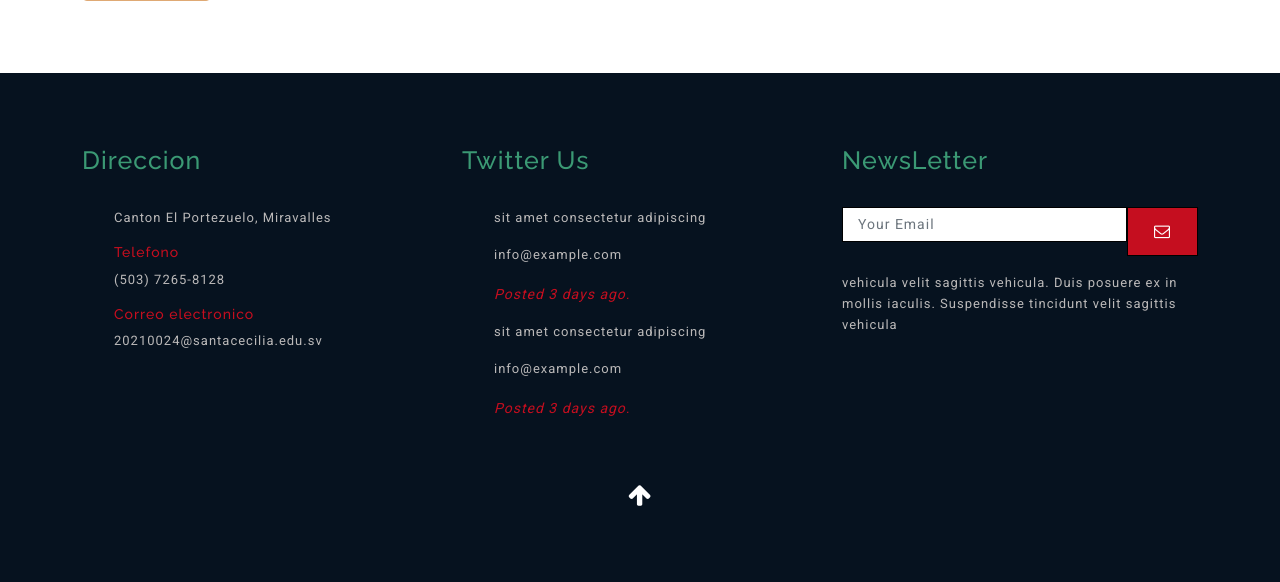
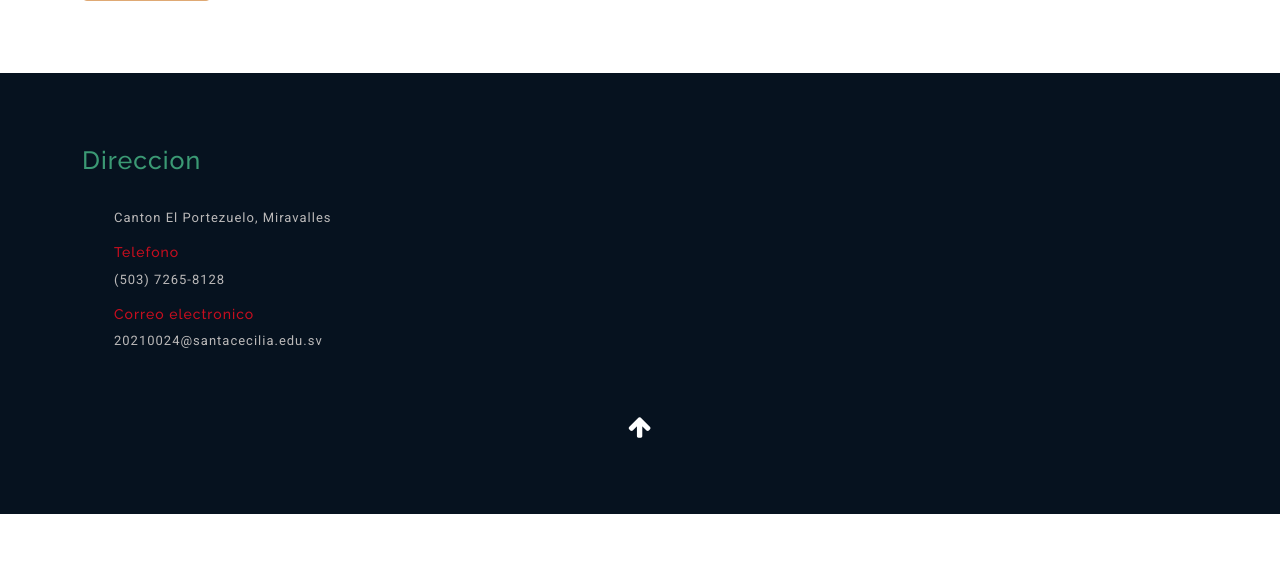
Before and after one commit to Bondanza/PTC2023, a PHP site: page / in a window 1280 px wide. Shown: the part 3913-4495 px from the top of the page. After the commit the page ends 4427 px from the top, so only its background shows below. Run offline with PHP 8.4, Linux system fonts and the light colour scheme; some libraries are stand-ins or nearby versions.

Commit message:
retoques indexphp

```diff
--- a/index.php
+++ b/index.php
@@ -35,7 +35,7 @@
 
 <body>
   <!-- //banner -->
-  <div class="banner-left-side" id="home">
+  <div class="banner-left-side" >
     <!-- header -->
     <div class="headder-top">
       <!-- nav -->
@@ -77,7 +77,7 @@
 
     <!-- //header -->
     <!-- banner -->
-    <div class="main-banner text-center">
+    <div class="main-banner text-center" id="home" >
       <div class="container">
         <div class="social-icons mb-lg-4 mb-3">
           <ul>
@@ -153,7 +153,7 @@
             <img src="images/ab1.jpg" alt="news image" class="img-fluid">
             <div class="ser-text-wthree mt-3">
               <a href="/estadia.html" > Estadía </a>
-              <p class="mt-2"> Escoge entre una amplia variedad de habitaciones </p>
+              <p class="mt-2"> Escoge entre una amplia variedad de habitaciones de gran comodidad</p>
             </div>
           </div>
         </div>
@@ -288,53 +288,12 @@
             </div>
           </div>
         </div>
-        <div class="footer-bottom-info col-lg-4 col-md-4 ">
-          <h4 class="pb-lg-4 pb-md-3 pb-3 ">Twitter Us</h4>
-          <div class="footer-office-hour">
-            <ul>
-              <li>
-                <p>sit amet consectetur adipiscing</p>
-              </li>
-              <li class="my-1">
-                <p>
-                  <a href="mailto:info@example.com">info@example.com</a>
-                </p>
-              </li>
-              <li class="mb-3">
-                <span class="font-italic">Posted 3 days ago.</span>
-              </li>
-              <li>
-                <p>sit amet consectetur adipiscing</p>
-              </li>
-              <li class="my-1">
-                <p>
-                  <a href="mailto:info@example.com">info@example.com</a>
-                </p>
-              </li>
-              <li>
-                <span class="font-italic">Posted 3 days ago.</span>
-              </li>
-            </ul>
-          </div>
-        </div>
-        <div class="footer-bottom-info col-lg-4 col-md-4 ">
-          <h4 class="pb-lg-4 pb-md-3 pb-3 ">NewsLetter</h4>
-          <div class="newsletter">
-            <form action="#" method="post" class="d-flex">
-              <input type="email" name="Your Email" class="form-control" placeholder="Your Email" required="">
-              <button class="btn1">
-                <span class="fa fa-envelope-o" aria-hidden="true"></span>
-              </button>
-            </form>
-          </div>
-          <div class="footer-office-hour mt-3">
-            <p>vehicula velit sagittis vehicula. Duis posuere ex in mollis iaculis. Suspendisse tincidunt velit sagittis vehicula</p>
-          </div>
-        </div>
+
+
       </div>
       <!-- move icon -->
       <div class="text-center mt-lg-5 mt-md-4 mt-3">
-        <a href="#home" class="move-top text-center mt-3">
+        <a href="#" class="move-top text-center mt-3">
           <span class="fa fa-arrow-up" aria-hidden="true"></span>
         </a>
       </div>
```
